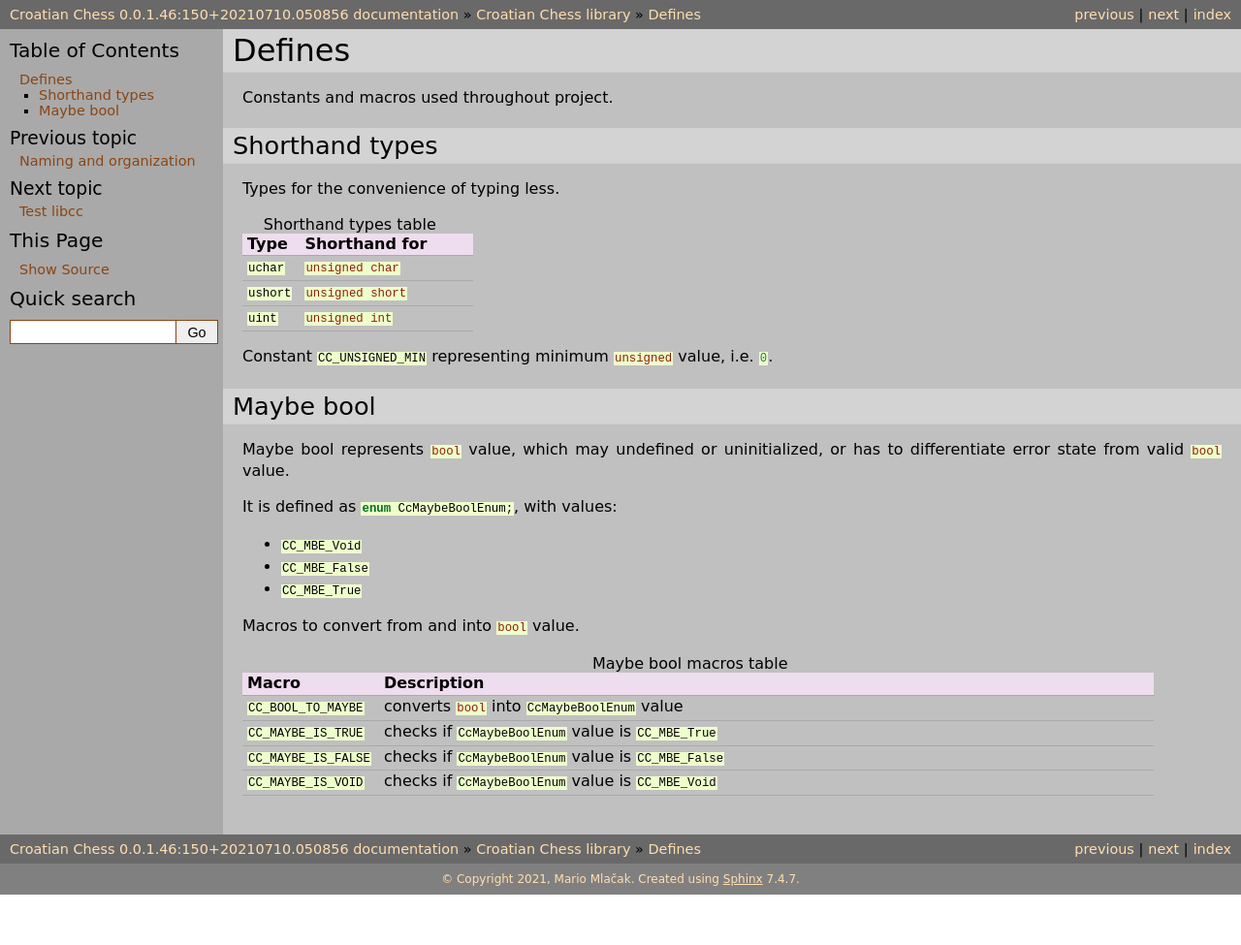
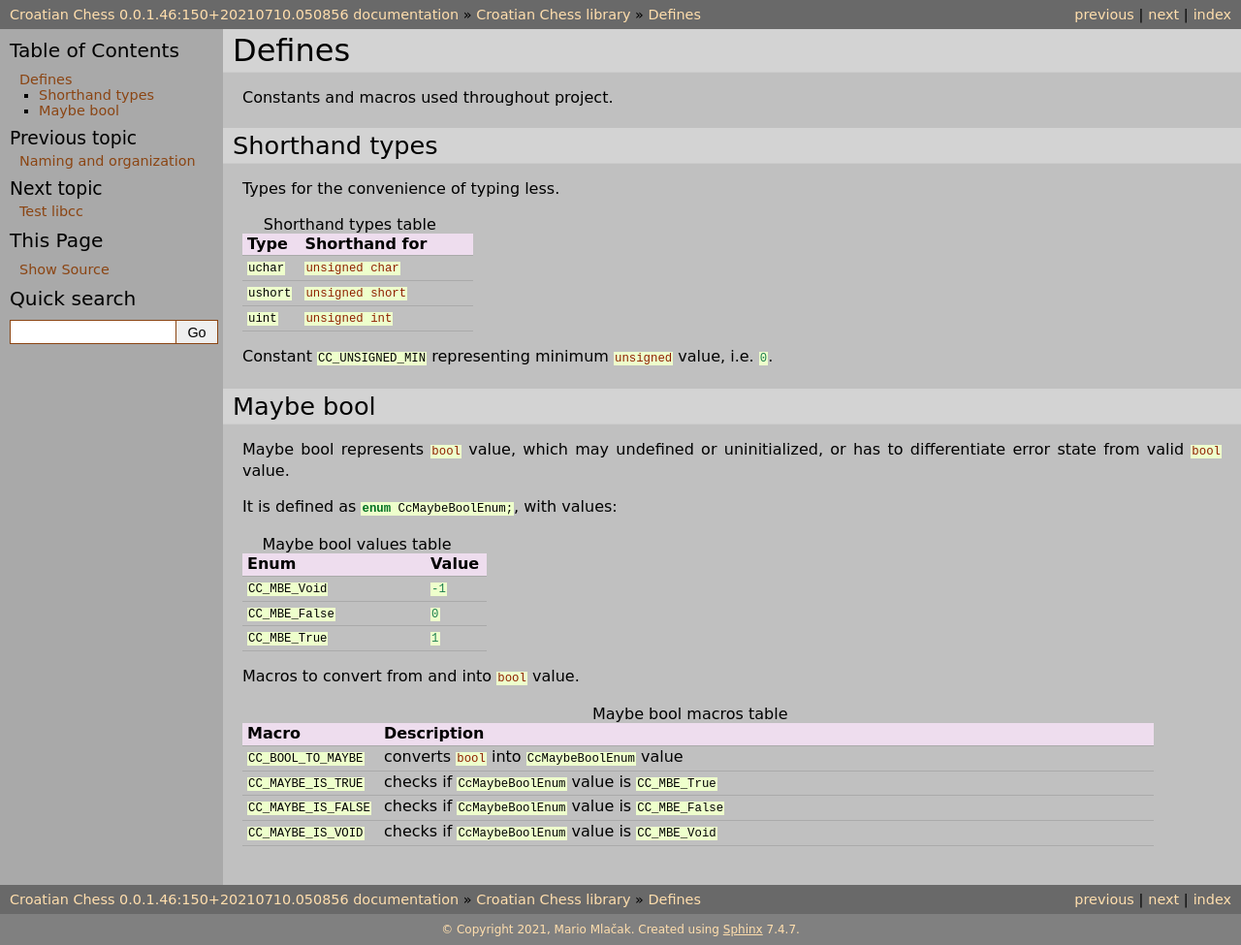
Before and after one commit to mmlacak/crochess, a Sphinx documentation site: the page built from docs/source/libcc/ccdefines.rst, in a window 1280 px wide. Shown: the whole page at 97% size. Built offline with Sphinx 7.4.7, drawn with Linux system fonts in a browser that asks for light colours; before the commit the page ends 923 px from its top, so only the background shows below that.

Commit message:
Tabletized maybe bool enums and values.

```diff
--- a/docs/source/libcc/ccdefines.rst
+++ b/docs/source/libcc/ccdefines.rst
@@ -43,9 +43,19 @@ has to differentiate error state from valid :c:`bool` value.
 
 It is defined as :c:`enum CcMaybeBoolEnum;`, with values:
 
-- :c:`CC_MBE_Void`
-- :c:`CC_MBE_False`
-- :c:`CC_MBE_True`
+.. list-table:: Maybe bool values table
+   :header-rows: 1
+   :align: left
+   :widths: 75 25
+
+   * - Enum
+     - Value
+   * - :c:`CC_MBE_Void`
+     - :c:`-1`
+   * - :c:`CC_MBE_False`
+     - :c:`0`
+   * - :c:`CC_MBE_True`
+     - :c:`1`
 
 Macros to convert from and into :c:`bool` value.
 
```
